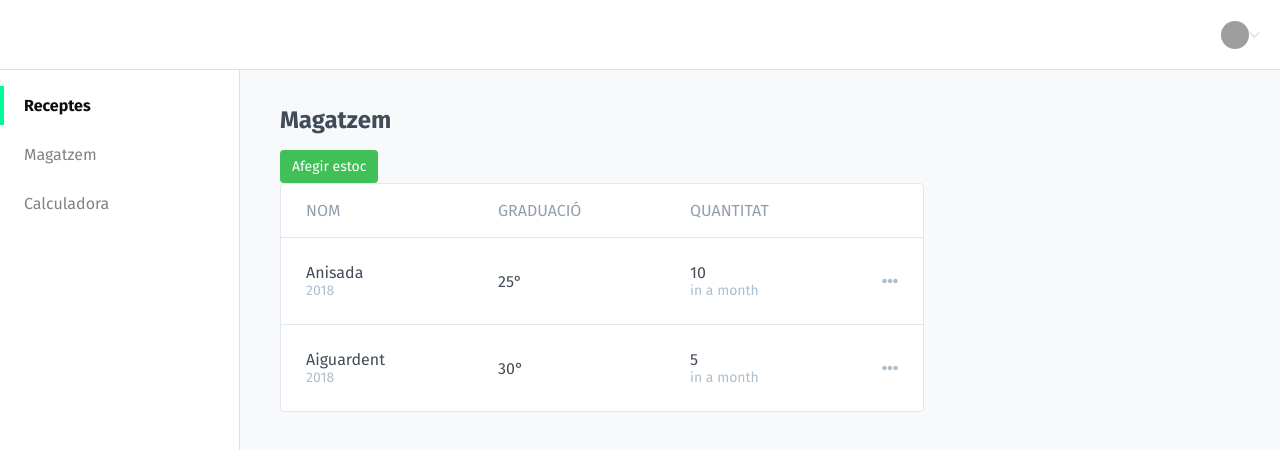
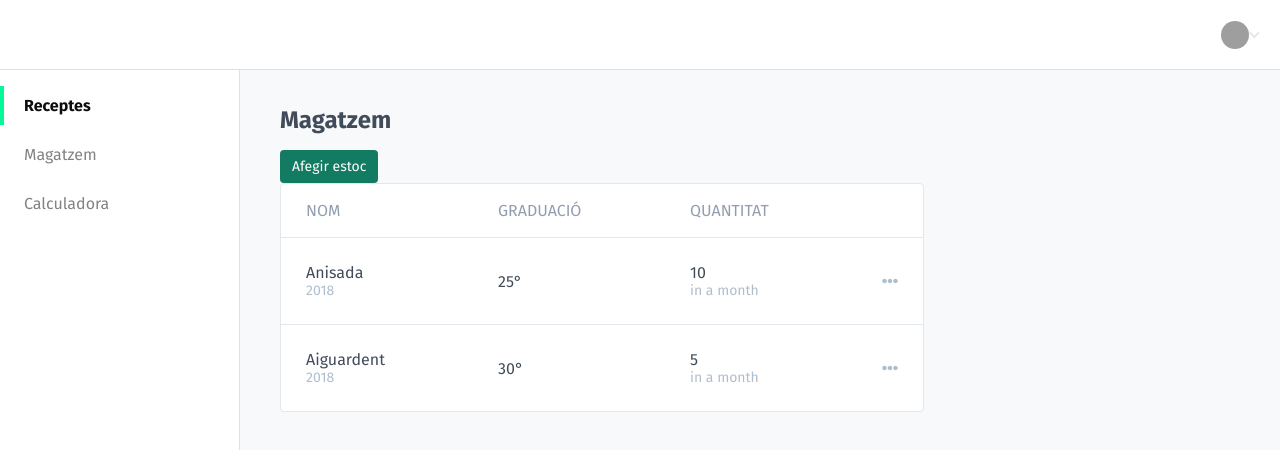
Before and after one commit to sauloperez/ratafiapp, a React (Create React App) app: page /store in a window 1280 px wide. Shown: the top 450 px of the page. Built offline with nearby package versions, Linux system fonts and the light colour scheme; grey boxes are pictures that could not be loaded.

Commit message:
Use Refactoring UI's vivid green color palette

```diff
--- a/src/colors.scss
+++ b/src/colors.scss
@@ -1,12 +1,12 @@
-$brand-100: #ebfbee;
-$brand-200: #d3f9d8;
-$brand-300: #b2f2bb;
-$brand-400: #8ce99a;
-$brand-500: #69db7c;
-$brand-600: #51cf66;
-$brand-700: #40c057;
-$brand-800: #37b24d;
-$brand-900: #2f9e44;
+$brand-100: hsl(154, 75%, 87%);
+$brand-200: hsl(156, 73%, 74%);
+$brand-300: hsl(158, 58%, 62%);
+$brand-400: hsl(160, 51%, 49%);
+$brand-500: hsl(162, 63%, 41%);
+$brand-600: hsl(164, 71%, 34%);
+$brand-700: hsl(166, 72%, 28%);
+$brand-800: hsl(166, 72%, 28%);
+$brand-900: hsl(170, 97%, 15%);
 
 $gray-900: #414B59;
 $gray-600: #929EAF;
```
